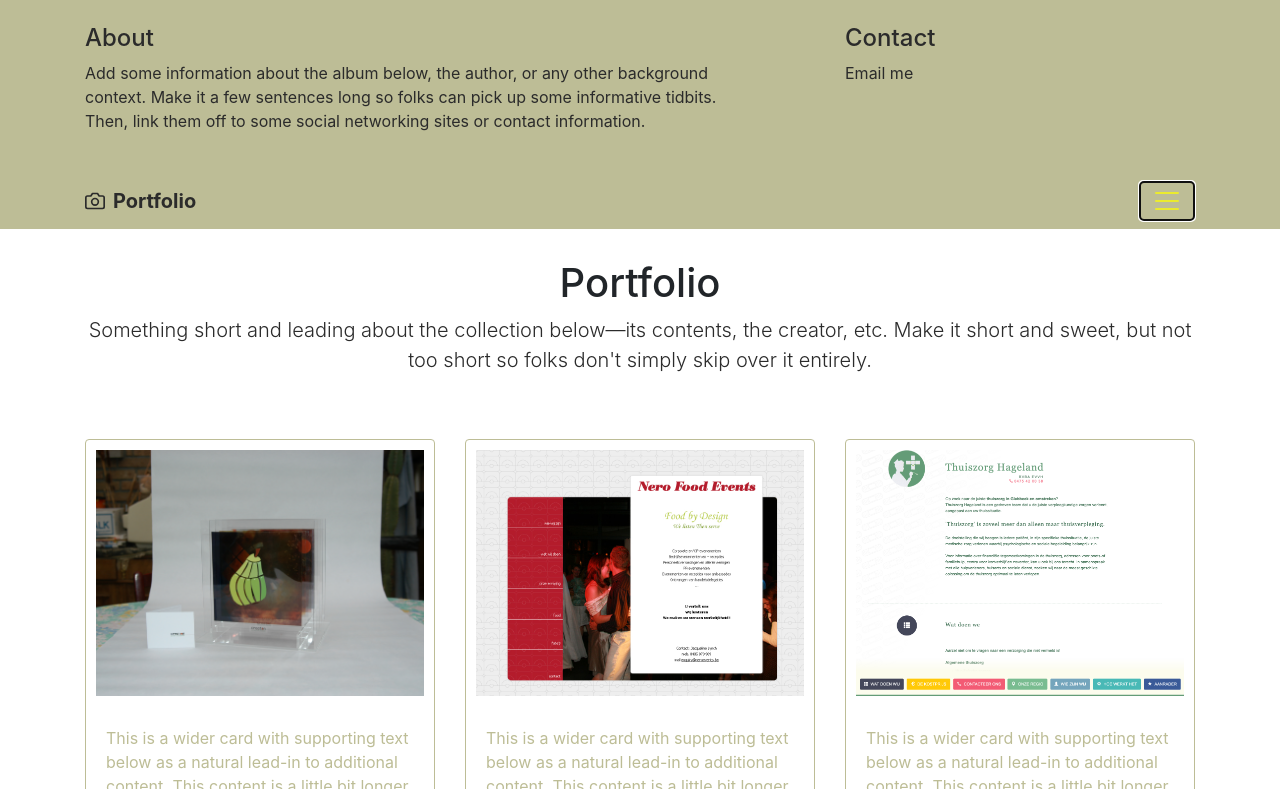
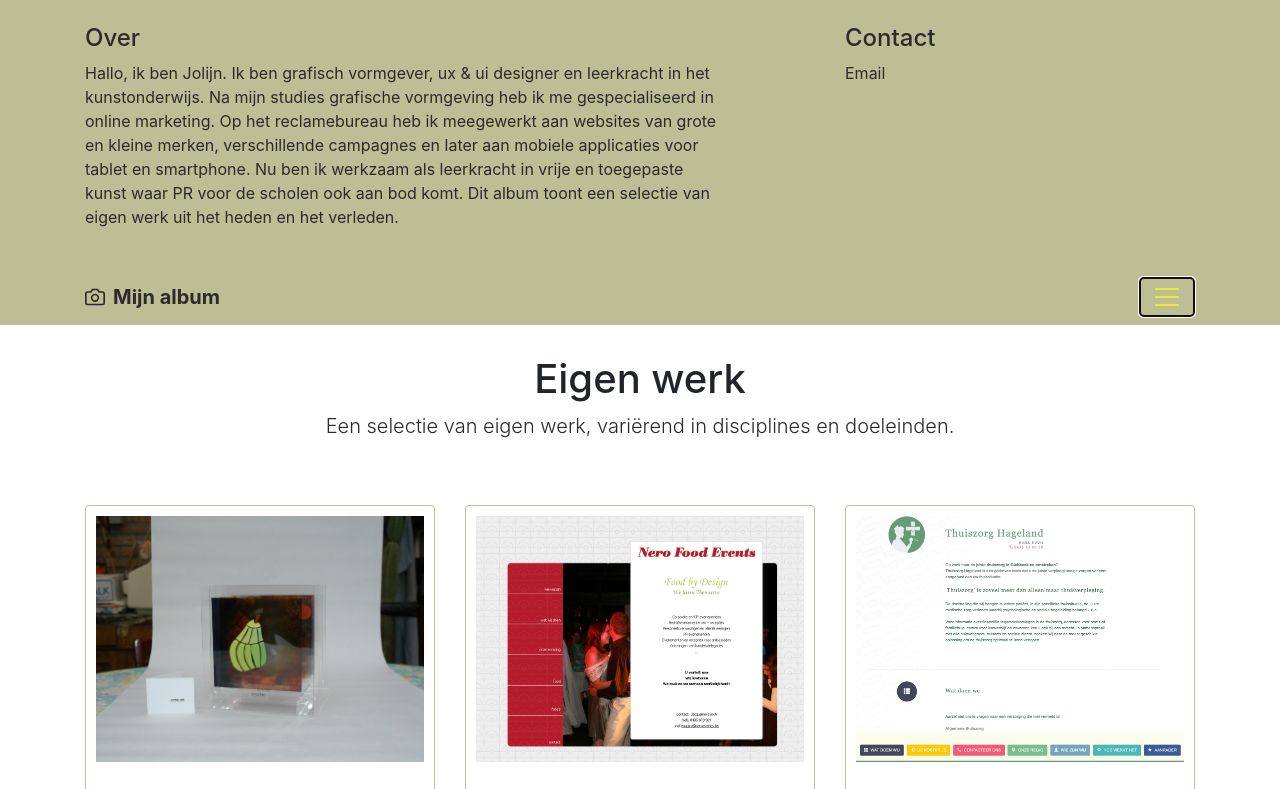
Before and after one commit to lijn/online, a plain HTML site: page album/index.html in a window 1280 px wide. Both pictures are taken after a click on the button "Toggle navigation". Shown: the top 789 px of the page. Drawn offline with nearby package versions, Linux system fonts and the light colour scheme; some packages are replaced by stand-ins of ours; a script that the page names is missing.

Commit message:
Update index.html

```diff
--- a/album/index.html
+++ b/album/index.html
@@ -46,13 +46,13 @@
         <div class="container">
           <div class="row">
             <div class="col-sm-8 col-md-7 py-4">
-              <h4 class="text-white">About</h4>
-              <p class="text-muted">Add some information about the album below, the author, or any other background context. Make it a few sentences long so folks can pick up some informative tidbits. Then, link them off to some social networking sites or contact information.</p>
+              <h4 class="text-white">Over</h4>
+              <p class="text-muted">Hallo, ik ben Jolijn. Ik ben grafisch vormgever, ux & ui designer en leerkracht in het kunstonderwijs. Na mijn studies grafische vormgeving heb ik me gespecialiseerd in online marketing. Op het reclamebureau heb ik meegewerkt aan websites van grote en kleine merken, verschillende campagnes en later aan mobiele applicaties voor tablet en smartphone. Nu ben ik werkzaam als leerkracht in vrije en toegepaste kunst waar PR voor de scholen ook aan bod komt. Dit album toont een selectie van eigen werk uit het heden en het verleden.</p>
             </div>
             <div class="col-sm-4 offset-md-1 py-4">
               <h4 class="text-white">Contact</h4>
               <ul class="list-unstyled">
-                <li><a href="mailto:jolijn.vhg@gmail.com" class="text-white">Email me</a></li>
+                <li><a href="mailto:jolijn.vhg@gmail.com" class="text-white">Email</a></li>
               </ul>
             </div>
           </div>
@@ -62,7 +62,7 @@
         <div class="container d-flex justify-content-between">
           <a href="#" class="navbar-brand d-flex align-items-center">
             <svg xmlns="http://www.w3.org/2000/svg" width="20" height="20" viewBox="0 0 24 24" fill="none" stroke="currentColor" stroke-width="2" stroke-linecap="round" stroke-linejoin="round" class="mr-2"><path d="M23 19a2 2 0 0 1-2 2H3a2 2 0 0 1-2-2V8a2 2 0 0 1 2-2h4l2-3h6l2 3h4a2 2 0 0 1 2 2z"></path><circle cx="12" cy="13" r="4"></circle></svg>
-            <strong>Portfolio</strong>
+            <strong>Mijn album</strong>
           </a>
           <button class="navbar-toggler" type="button" data-toggle="collapse" data-target="#navbarHeader" aria-controls="navbarHeader" aria-expanded="false" aria-label="Toggle navigation">
             <span class="navbar-toggler-icon"></span>
@@ -75,8 +75,8 @@
 
       <section class="text-center" style="padding-top: 30px">
         <div class="container">
-          <h1>Portfolio</h1>
-          <p class="lead text-muted">Something short and leading about the collection below—its contents, the creator, etc. Make it short and sweet, but not too short so folks don't simply skip over it entirely.</p>
+          <h1>Eigen werk</h1>
+          <p class="lead text-muted">Een selectie van eigen werk, variërend in disciplines en doeleinden.</p>
           <!--<p>
             <a href="#" class="btn btn-primary my-2">Main call to action</a>
             <a href="#" class="btn btn-secondary my-2">Secondary action</a>
```
